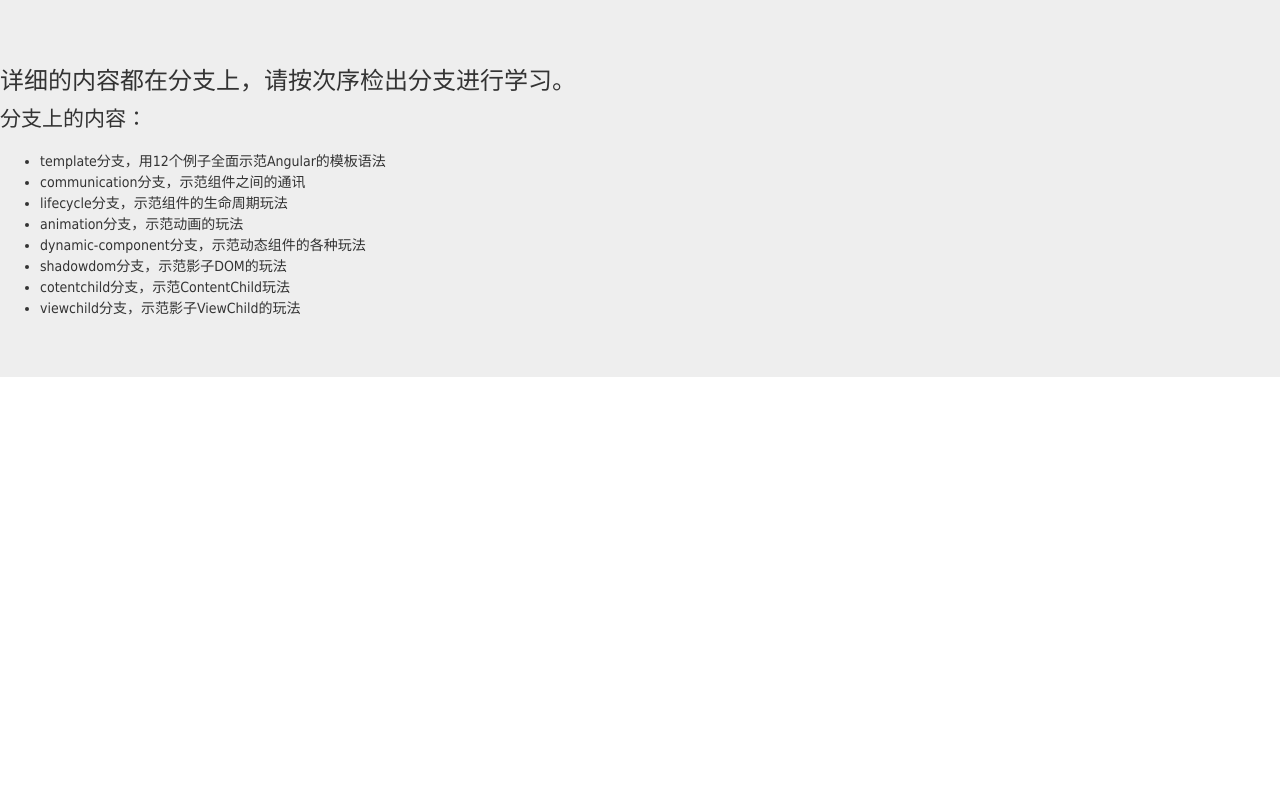
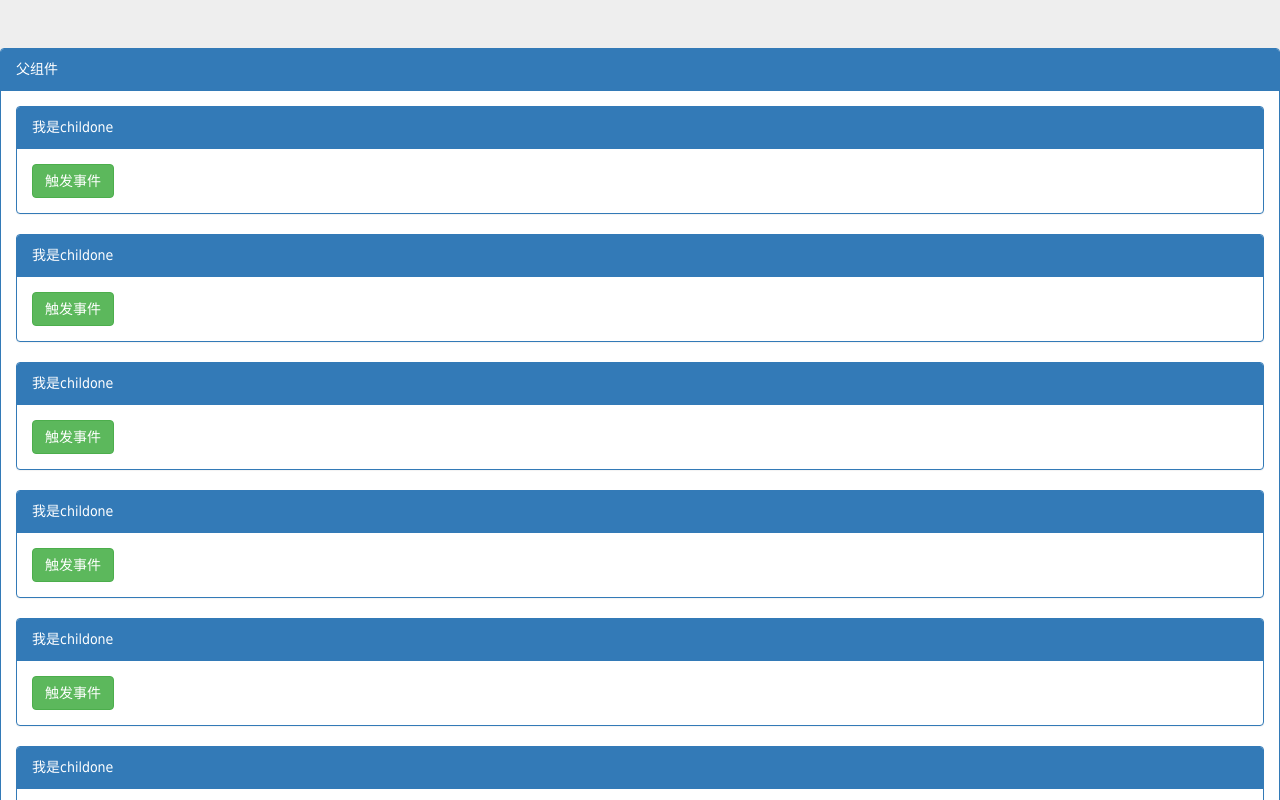
Before and after one commit to tanghuangthree/learn-angular, an Angular app: page / in a window 1280 px wide. Shown: the top 800 px of the page. Built offline with nearby package versions, Linux system fonts and the light colour scheme.

Commit message:
Function Or Bug: update viewchild Symptom: N/A BugID:  N/A Root Cause: N/A Solution: N/A Note:  N/A

```diff
--- a/src/app/app.component.html
+++ b/src/app/app.component.html
@@ -1,16 +1,3 @@
 <div class="jumbotron">
-  <h3>
-    详细的内容都在分支上，请按次序检出分支进行学习。
-  </h3>
-  <p>分支上的内容：</p>
-  <ul>
-    <li>template分支，用12个例子全面示范Angular的模板语法</li>
-    <li>communication分支，示范组件之间的通讯</li>
-    <li>lifecycle分支，示范组件的生命周期玩法</li>
-    <li>animation分支，示范动画的玩法</li>
-    <li>dynamic-component分支，示范动态组件的各种玩法</li>
-    <li>shadowdom分支，示范影子DOM的玩法</li>
-    <li>cotentchild分支，示范ContentChild玩法</li>
-    <li>viewchild分支，示范影子ViewChild的玩法</li>
-  </ul>
+  <test-view-child></test-view-child>
 </div>
--- a/src/app/app.module.ts
+++ b/src/app/app.module.ts
@@ -2,10 +2,14 @@
 import { NgModule } from '@angular/core';
 
 import { AppComponent } from './app.component';
+import { TestViewChildComponent } from './test-view-child/test-view-child.component';
+import { ChildOneComponent } from './test-view-child/child-one/child-one.component';
 
 @NgModule({
   declarations: [
-    AppComponent
+    AppComponent,
+    TestViewChildComponent,
+    ChildOneComponent
   ],
   imports: [
     BrowserModule
--- /dev/null
+++ b/src/app/test-view-child/child-one/child-one.component.html
@@ -0,0 +1,6 @@
+<div class="panel panel-primary">
+  <div class="panel-heading">{{title}}</div>
+  <div class="panel-body">
+    <button class="btn btn-success" (click)="sayHello()">触发事件</button>
+  </div>
+</div>
--- /dev/null
+++ b/src/app/test-view-child/child-one/child-one.component.ts
@@ -0,0 +1,24 @@
+import { Component, OnInit, Input, Output, EventEmitter } from '@angular/core';
+
+@Component({
+  selector: 'child-one',
+  templateUrl: './child-one.component.html',
+  styleUrls: ['./child-one.component.scss']
+})
+export class ChildOneComponent implements OnInit {
+  @Input()
+  title:string = '我是childone';
+
+  @Output()
+  helloEvent: EventEmitter<string> = new EventEmitter<string>();
+
+  constructor() { }
+
+  ngOnInit() {
+  }
+
+  sayHello():void {
+    this.helloEvent.emit("hello...");
+  }
+
+}
--- /dev/null
+++ b/src/app/test-view-child/test-view-child.component.html
@@ -0,0 +1,11 @@
+<div class="panel panel-primary">
+  <div class="panel-heading">父组件</div>
+  <div class="panel-body">
+    <child-one></child-one>
+    <child-one></child-one>
+    <child-one></child-one>
+    <child-one></child-one>
+    <child-one></child-one>
+    <child-one></child-one>
+  </div>
+</div>
--- /dev/null
+++ b/src/app/test-view-child/test-view-child.component.ts
@@ -0,0 +1,35 @@
+import { Component, OnInit, ViewChild, ViewChildren, QueryList } from '@angular/core';
+import { ChildOneComponent } from './child-one/child-one.component';
+
+@Component({
+  selector: 'test-view-child',
+  templateUrl: './test-view-child.component.html',
+  styleUrls: ['./test-view-child.component.scss']
+})
+export class TestViewChildComponent implements OnInit {
+  // @ViewChild(ChildOneComponent)
+  // childOne:ChildOneComponent;
+  @ViewChildren(ChildOneComponent)
+  children:QueryList<ChildOneComponent>;
+
+  constructor() { }
+
+  ngOnInit() {
+  }
+
+  ngAfterViewInit() {
+    /* console.log(this.childOne.title);
+    this.childOne.helloEvent.subscribe((param)=>{
+      console.log("event:",this.childOne.title);
+      console.log("param:",param);
+    }); */
+
+    this.children.forEach(element => {
+      element.helloEvent.subscribe(data => {
+        console.log(data);
+      });
+    });
+
+  }
+
+}
```
Also changed, not shown: src/app/test-view-child/child-one/child-one.component.scss (added), src/app/test-view-child/test-view-child.component.scss (added), 2 other files (tests, documents, lock files or other folders).
